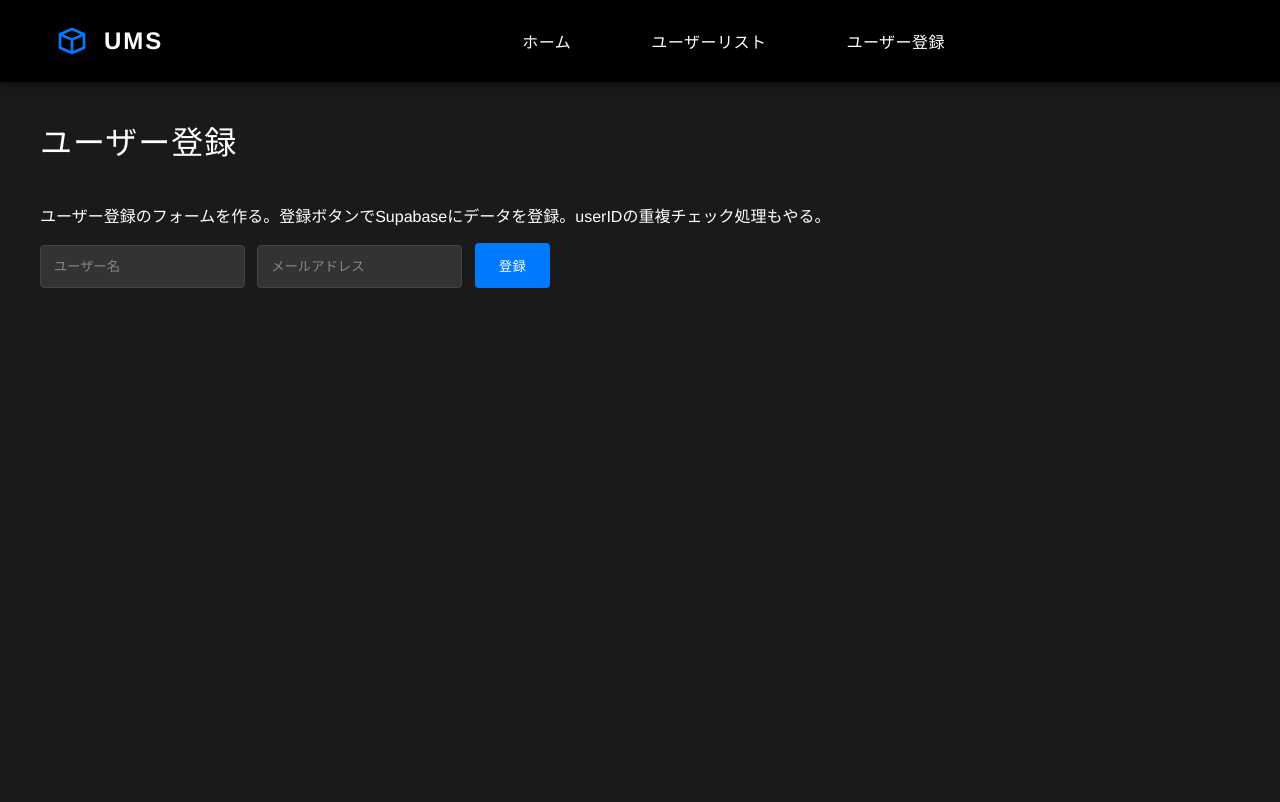
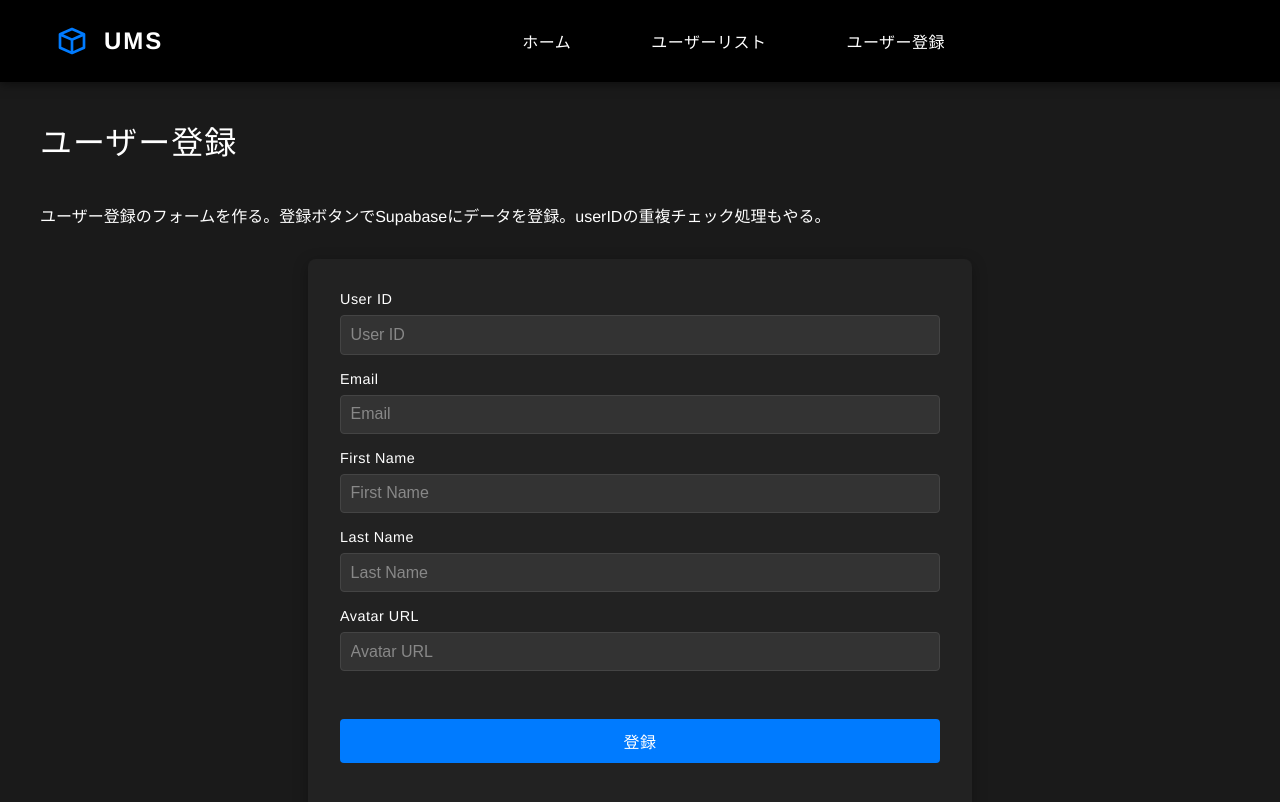
Before and after one commit to Kubota-Kei5/userManagementApp, a Next.js app: page /user/register in a window 1280 px wide. Shown: the top 802 px of the page. Built offline with nearby package versions, Linux system fonts and the light colour scheme; no server answers.

Commit message:
feat: UserListとUserRegisterFormの作成

```diff
--- a/src/app/user/layout.js
+++ b/src/app/user/layout.js
@@ -1,6 +1,8 @@
 export default function SubLayout({ children }) {
   return (
     // <div style={{ background: 'red' }}>
-    <div>{children}</div>
+    <div>
+      <div>{children}</div>
+    </div>
   );
 }
--- a/src/app/user/register/page.js
+++ b/src/app/user/register/page.js
@@ -1,3 +1,5 @@
+import UserRegisterForm from "@/components/UserRegisterForm";
+
 export default function UserRegister() {
   return (
     <div>
@@ -5,11 +7,7 @@ export default function UserRegister() {
       <p>
         ユーザー登録のフォームを作る。登録ボタンでSupabaseにデータを登録。userIDの重複チェック処理もやる。
       </p>
-      <form>
-        <input type="text" placeholder="ユーザー名" required />
-        <input type="email" placeholder="メールアドレス" required />
-        <button type="submit">登録</button>
-      </form>
+      <UserRegisterForm />
     </div>
   );
 }
--- a/src/components/SearchBox.js
+++ b/src/components/SearchBox.js
@@ -14,7 +14,7 @@ export default function SearchBox({ onSearch }) {
   const handleChange = (e) => {
     const value = e.target.value;
     setSearchTerm(value);
-    onSearch(value); // リアルタイム検索のために入力時にも検索を実行
+    onSearch(value);
   };
 
   return (
@@ -25,7 +25,7 @@ export default function SearchBox({ onSearch }) {
           type="text"
           value={searchTerm}
           onChange={handleChange}
-          placeholder="ユーザー名で検索"
+          placeholder="ユーザーIDで検索"
           className={styles.searchInput}
         />
         <button type="submit" className={styles.searchButton}>
--- /dev/null
+++ b/src/components/UserRegisterForm.js
@@ -0,0 +1,153 @@
+"use client";
+// components/UserForm.js
+import { useState } from "react";
+import { supabase } from "../utils/supabase";
+import styles from "@/styles/UserRegisterForm.module.css";
+
+export default function UserForm() {
+  const [userID, setUserID] = useState("");
+  const [email, setEmail] = useState("");
+  const [FirstName, setFirstName] = useState("");
+  const [LastName, setLastName] = useState("");
+  const [avatarURL, setAvatarURL] = useState("");
+  const [loading, setLoading] = useState(false);
+  const [message, setMessage] = useState("");
+
+  const handleSubmit = async (e) => {
+    e.preventDefault();
+    setLoading(true);
+    setMessage("");
+
+    const missing = [];
+    if (!userID.trim()) missing.push("User ID");
+    if (!email.trim()) missing.push("Email");
+    if (!FirstName.trim()) missing.push("First Name");
+    if (!LastName.trim()) missing.push("Last Name");
+    if (!avatarURL.trim()) missing.push("Avatar URL");
+
+    if (missing.length > 0) {
+      // 改行を表す \n を使って複数行メッセージを生成
+      setMessage(
+        "下記の項目を入力して下さい。\n" +
+          missing.map((item) => `・${item}`).join("\n")
+      );
+      setLoading(false);
+      return;
+    }
+
+    const { data: existing } = await supabase
+      .from("profiles")
+      .select("user_id")
+      .eq("user_id", userID)
+      .maybeSingle(); // レコードがなければdataがnullで返る
+
+    if (existing) {
+      setMessage(
+        "この UserID は既に使われています。別のものを入力してください。"
+      );
+      setLoading(false);
+      return;
+    }
+
+    const { error: insertErr } = await supabase.from("users").insert([
+      {
+        user_id: userID,
+        email: email,
+        first_name: FirstName,
+        last_name: LastName,
+        avatar_url: avatarURL,
+      },
+    ]);
+
+    if (insertErr) {
+      setMessage(`登録エラー：${insertErr.message}`);
+    } else {
+      setMessage("ユーザーを登録しました！");
+      setUserID("");
+      setEmail("");
+      setFirstName("");
+      setLastName("");
+      setAvatarURL("");
+    }
+    setLoading(false);
+  };
+
+  return (
+    <form className={styles.registerForm} onSubmit={handleSubmit}>
+      <div className={styles.registerFormGroup}>
+        <label htmlFor="UserId">User ID</label>
+        <input
+          id="UserId"
+          type="text"
+          placeholder="User ID"
+          value={userID}
+          onChange={(e) => setUserID(e.target.value)}
+          required
+        />
+      </div>
+
+      <div className={styles.registerFormGroup}>
+        <label htmlFor="Email">Email</label>
+        <input
+          id="Email"
+          type="text"
+          placeholder="Email"
+          value={email}
+          onChange={(e) => setEmail(e.target.value)}
+          required
+        />
+      </div>
+
+      <div className={styles.registerFormGroup}>
+        <label htmlFor="FirstName">First Name</label>
+        <input
+          type="text"
+          id="FirstName"
+          placeholder="First Name"
+          value={FirstName}
+          onChange={(e) => setFirstName(e.target.value)}
+          required
+        />
+      </div>
+
+      <div className={styles.registerFormGroup}>
+        <label htmlFor="LastName">Last Name</label>
+        <input
+          type="text"
+          id="LastName"
+          placeholder="Last Name"
+          value={LastName}
+          onChange={(e) => setLastName(e.target.value)}
+          required
+        />
+      </div>
+
+      <div className={styles.registerFormGroup}>
+        <label htmlFor="AvatarURL">Avatar URL</label>
+        <input
+          type="text"
+          id="AvatarURL"
+          placeholder="Avatar URL"
+          value={avatarURL}
+          onChange={(e) => setAvatarURL(e.target.value)}
+          required
+        />
+      </div>
+
+      <div className={styles.registerFormGroup}>
+        <button type="submit" disabled={loading}>
+          {loading ? "登録中…" : "登録"}
+        </button>
+        {message && (
+          <p
+            className={
+              message.includes("エラー") ? styles.error : styles.success
+            }
+          >
+            {message}
+          </p>
+        )}
+      </div>
+    </form>
+  );
+}
--- /dev/null
+++ b/src/styles/UserRegisterForm.module.css
@@ -0,0 +1,86 @@
+.registerForm {
+  max-width: 600px;
+  margin: 2rem auto;
+  padding: 2rem;
+  background-color: #222;
+  border-radius: 8px;
+  box-shadow: 0 4px 15px rgba(0, 0, 0, 0.3);
+}
+
+.registerFormGroup {
+  margin-bottom: 1rem;
+
+  label {
+    display: block;
+    margin-bottom: 0.5rem;
+    color: #fff;
+    font-weight: 500;
+    font-size: 0.9rem;
+    letter-spacing: 0.5px;
+  }
+
+  input {
+    width: 100%;
+    box-sizing: border-box;
+    padding: 0.6rem;
+    background-color: #333;
+    border: 1px solid #444;
+    border-radius: 4px;
+    color: #fff;
+    font-size: 1rem;
+    transition: all 0.3s ease;
+
+    &:focus {
+      outline: none;
+      border-color: #007bff;
+      box-shadow: 0 0 10px rgba(0, 123, 255, 0.2);
+    }
+
+    &::placeholder {
+      color: #888;
+    }
+
+    &input[readonly] {
+      background-color: #2a2a2a;
+      cursor: not-allowed;
+      opacity: 0.7;
+    }
+  }
+
+  button[type="submit"] {
+    width: 100%;
+    margin-top: 2rem;
+    padding: 0.6rem;
+    background-color: #007bff;
+    color: white;
+    border: none;
+    border-radius: 4px;
+    font-size: 1rem;
+    cursor: pointer;
+    transition: background-color 0.3s ease;
+    box-sizing: border-box;
+
+    &:hover {
+      background-color: #0056b3;
+    }
+
+    &:disabled {
+      background-color: #555;
+      cursor: not-allowed;
+    }
+  }
+
+  p {
+    margin-top: 1rem;
+    text-align: center;
+    color: #fff;
+
+    &.error {
+      color: #ff4444;
+    }
+
+    &.success {
+      color: #00c851;
+    }
+  }
+}
--- a/src/styles/globals.css
+++ b/src/styles/globals.css
@@ -25,7 +25,6 @@ h1 {
 
 input {
   padding: 0.8rem;
-  margin-right: 0.8rem;
   background-color: #333;
   border: 1px solid #444;
   border-radius: 4px;
```
Also changed, not shown: src/app/user/page.js (+16 -12 lines), src/styles/UserList.module.css (added, +91 -0 lines).
